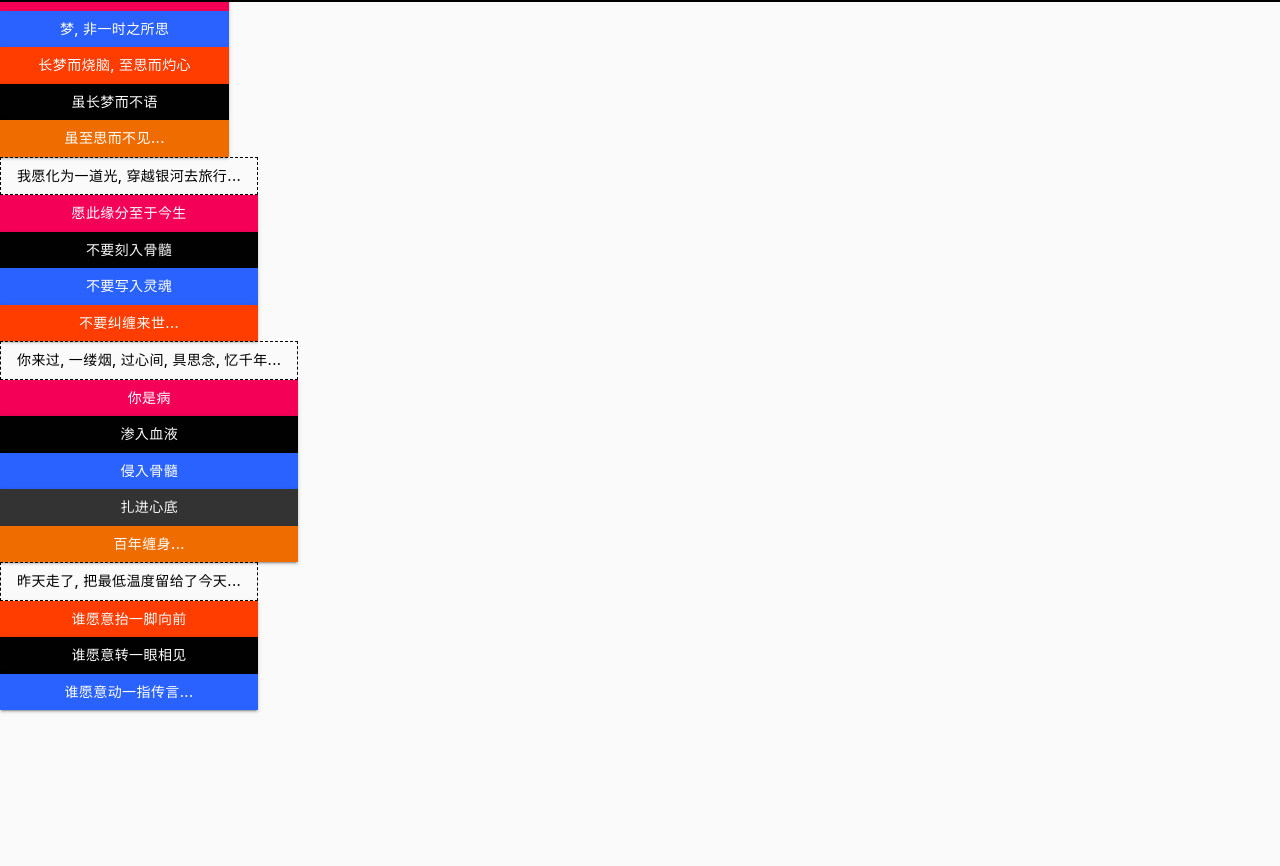
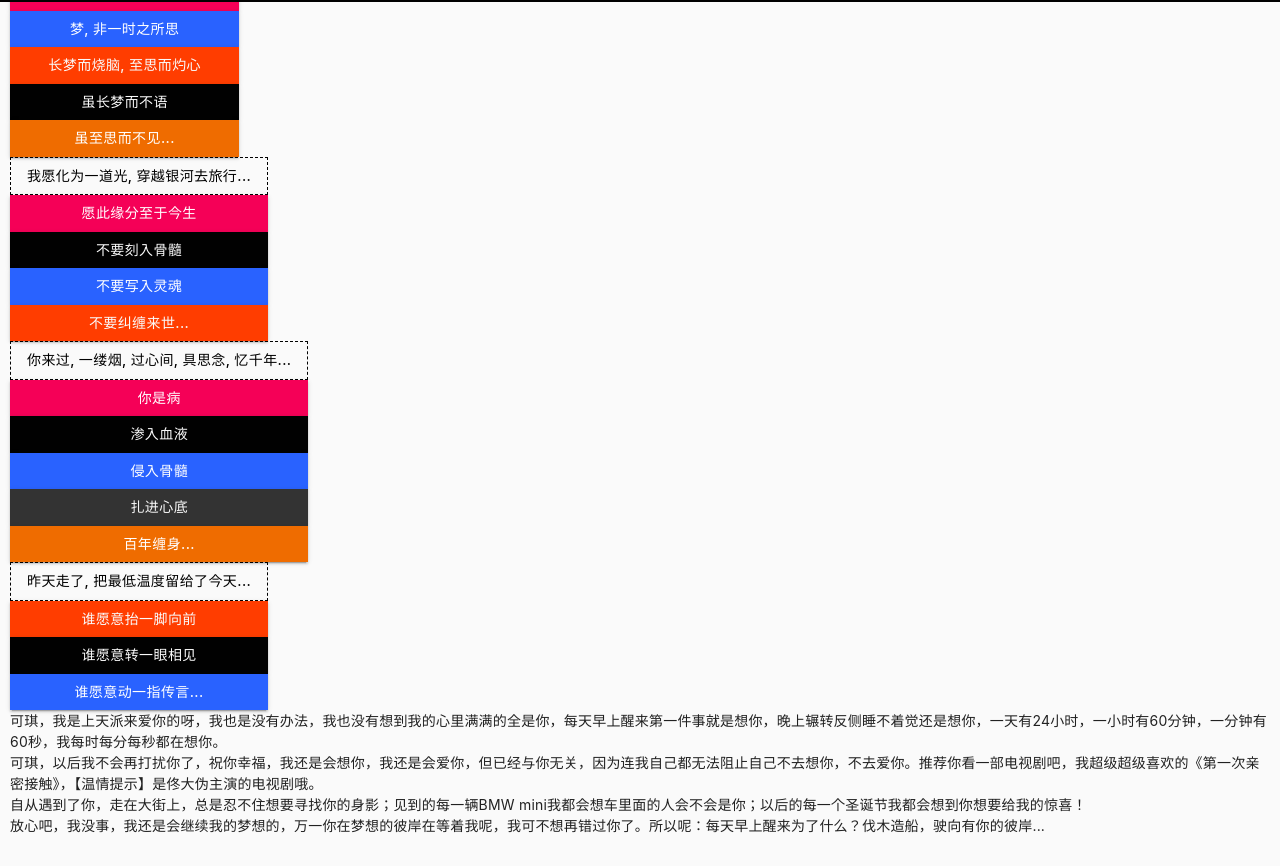
Before and after one commit to w-lianfu/react-miss, a React app: page /#/home in a window 1280 px wide. Before the commit this address led to /#/. Shown: the part 798-1664 px from the top of the page. Before the commit the page ends 1538 px from the top, so only its background shows below. Built offline with nearby package versions, Linux system fonts and the light colour scheme.

Commit message:
update text

```diff
--- a/public/index.html
+++ b/public/index.html
@@ -11,7 +11,7 @@
     <meta http-equiv="X-UA-Compatible" content="IE=edge" />
     <meta http-equiv="pragma" content="no-cache" />
     <meta http-equiv="Cache-Control" content="no-cache, must-revalidate" />
-    <title>react-miss</title>
+    <title>可琪, I miss you</title>
     <meta charset="utf-8" />
     <link rel="icon" href="%PUBLIC_URL%/favicon.ico" />
     <link rel="apple-touch-icon" href="%PUBLIC_URL%/logo192.png" />
--- a/src/page/home/index.tsx
+++ b/src/page/home/index.tsx
@@ -12,15 +12,11 @@ import AppBox from '@con/app-box';
 interface IProps {}
 interface IState {}
 
-const DPaper = styled(Paper)({
-  width: '100%',
-  position: 'relative',
-  marginTop: '7rem',
-  marginBottom: '2rem',
-});
 const DStack = styled(Stack)({
   display: 'flex',
   flexWrap: 'wrap',
+  marginLeft: '1rem',
+  marginRight: '1rem',
 });
 
 const Home = (props: IProps, state: IState) => {
@@ -86,6 +82,12 @@ const Home = (props: IProps, state: IState) => {
         <Button variant="contained" color="black">谁愿意转一眼相见</Button>
         <Button variant="contained" color="secondary">谁愿意动一指传言...</Button>
       </DStack>
+      <DStack>
+        <Typography variant="body1">可琪，我是上天派来爱你的呀，我也是没有办法，我也没有想到我的心里满满的全是你，每天早上醒来第一件事就是想你，晚上辗转反侧睡不着觉还是想你，一天有24小时，一小时有60分钟，一分钟有60秒，我每时每分每秒都在想你。</Typography>
+        <Typography variant="body1">可琪，以后我不会再打扰你了，祝你幸福，我还是会想你，我还是会爱你，但已经与你无关，因为连我自己都无法阻止自己不去想你，不去爱你。推荐你看一部电视剧吧，我超级超级喜欢的《第一次亲密接触》，【温情提示】是佟大伪主演的电视剧哦。</Typography>
+        <Typography variant="body1">自从遇到了你，走在大街上，总是忍不住想要寻找你的身影；见到的每一辆BMW mini我都会想车里面的人会不会是你；以后的每一个圣诞节我都会想到你想要给我的惊喜！</Typography>
+        <Typography variant="body1">放心吧，我没事，我还是会继续我的梦想的，万一你在梦想的彼岸在等着我呢，我可不想再错过你了。所以呢：每天早上醒来为了什么？伐木造船，驶向有你的彼岸...</Typography>
+      </DStack>
     </AppBox>
   );
 };
```
